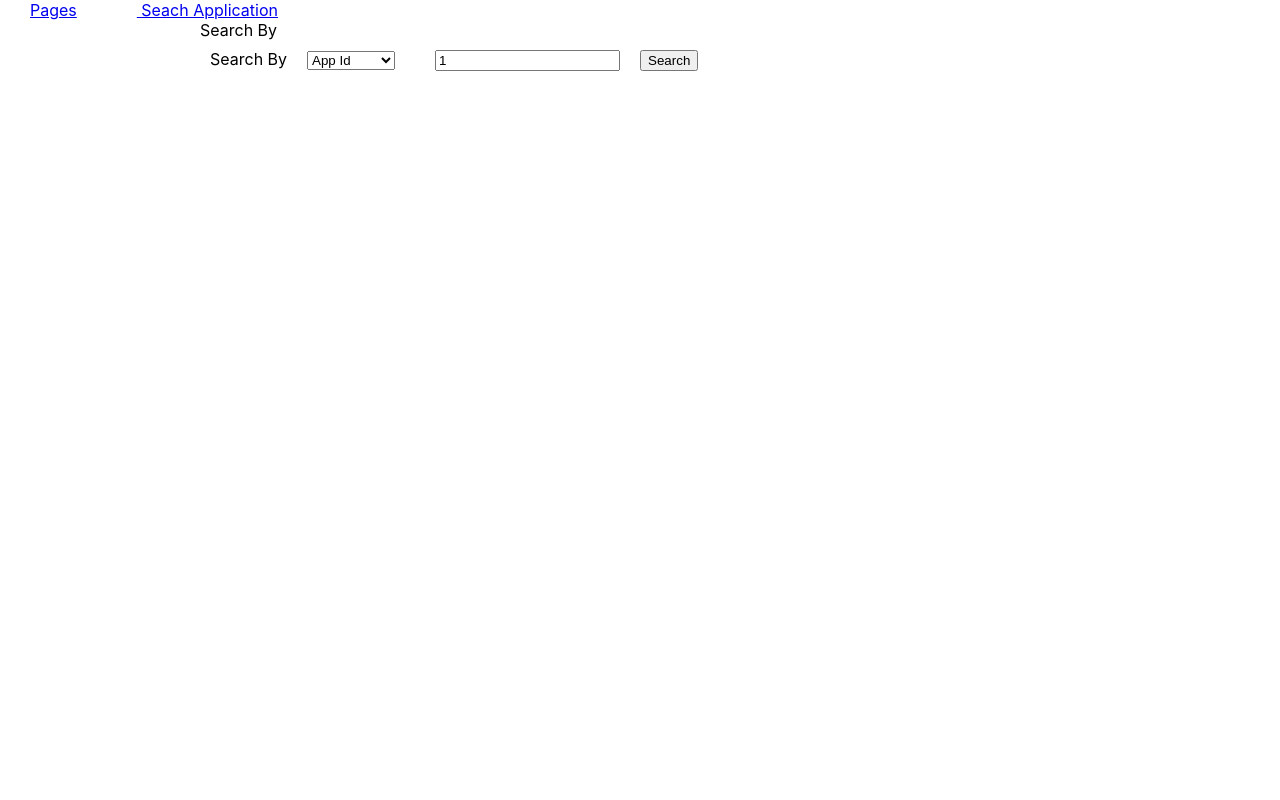
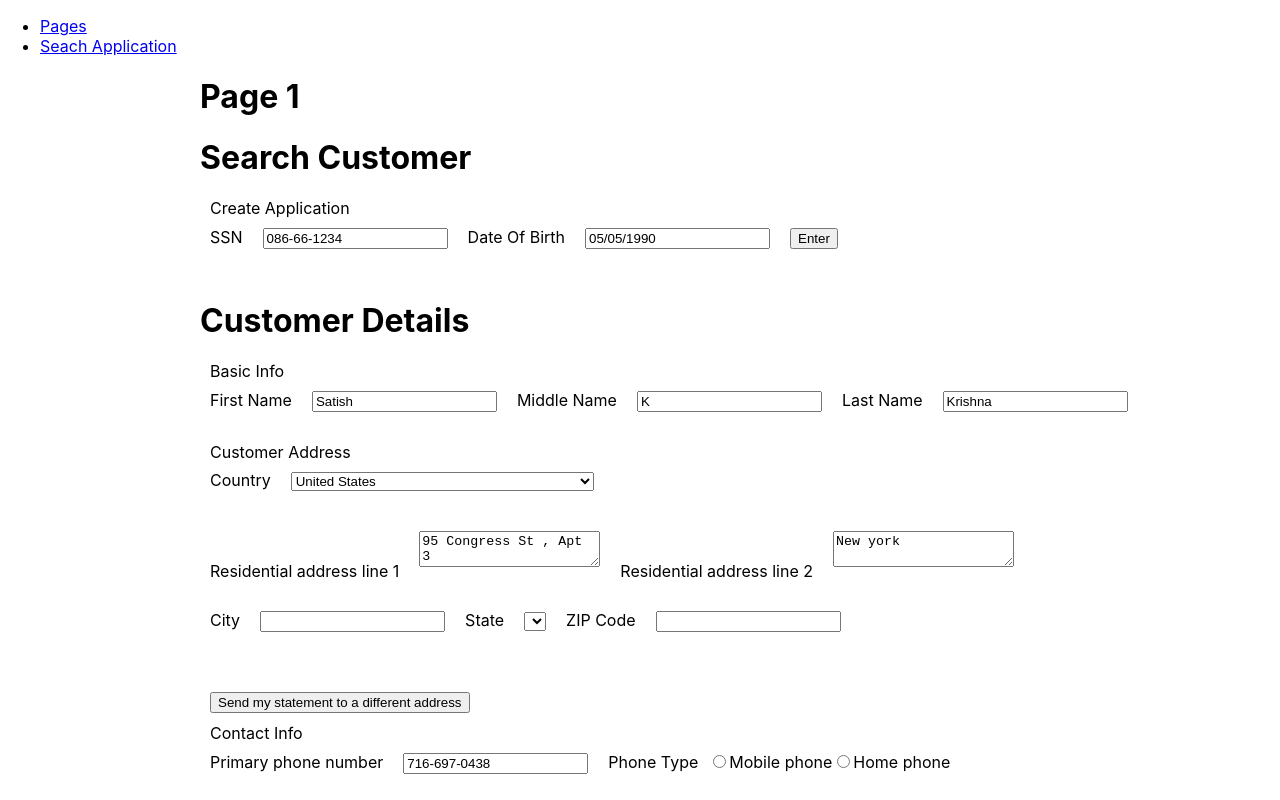
Before and after one commit to sathishstud1/Old-OnboardReact, a React (Create React App) app: page / in a window 1280 px wide. Shown: the top 800 px of the page. Built offline with nearby package versions, Linux system fonts and the light colour scheme.

Commit message:
Router Issue

```diff
--- a/src/App.js
+++ b/src/App.js
@@ -1,21 +1,12 @@
 import React from 'react';
 import './App.css';
-import {BrowserRouter} from 'react-router-dom';
+import { BrowserRouter as Router} from "react-router-dom";
 import Home from './Home';
 
-class App extends React.Component {
-  constructor(props) {
-    super(props);
-  }
-
-  render() {
-    return (
-      <BrowserRouter>
-        <div >
-          <Home/>
-        </div>
-      </BrowserRouter>
-    );
-  }
+export default function App() {
+  return (
+   <Router>
+      <Home/>
+   </Router>
+  );
 }
-export default App;
--- a/src/Home.js
+++ b/src/Home.js
@@ -3,31 +3,37 @@ import CustomerOnboard from './components/CustomerOnboard';
 import SearchApp from './components/SearchApp';
 import {Route, Link, Switch, Redirect } from 'react-router-dom';
 
-class Home extends React.Component {
-    constructor(props) {
-        super(props)
-    }
-
-  render() {
+export default function Home() {
   const liStyle = {
     display: 'inline',
     padding: 30
   }
-
   return (
        <div>
-          <header>
+          <main>
             <nav>
-              <li style={liStyle}><Link to="/">Pages</Link></li>
-              <li style={liStyle}><Link to="/search"> Seach Application</Link></li>
+              <ul>
+                <li ><Link to="/">Pages</Link></li>
+                <li ><Link to="/search"> Seach Application</Link></li>
+              </ul>
             </nav>
-          </header>
             <Switch>
-              <Route Path = '/search' component={SearchApp}></Route>
-              <Route exact Path ='/' component={CustomerOnboard}></Route>
+              <Route path="/" exact component={Pages} />
+              <Route path="/search"  component={Search} />
             </Switch>
+          </main>
         </div>
     );
 }
-}
-export default Home;
+
+const Pages = () => (
+  <div>
+    <CustomerOnboard/>
+  </div>
+);
+
+const Search = () => (
+  <div>
+    <SearchApp/>
+  </div>
+);
--- a/src/components/SearchApp.js
+++ b/src/components/SearchApp.js
@@ -41,8 +41,6 @@ class SearchApp extends React.Component {
   }
 
   renderTable = (data) =>{
-    console.log(data);
-
     let arr = [];
     arr.push(<CreateTable columnLabels = {this.columnLabels}
                           columnIds = {this.columnIds}
--- a/src/file/SearchApps.json
+++ b/src/file/SearchApps.json
@@ -2,7 +2,7 @@
     "page": "Search application",
     "sectionList":[
       {
-        "sectionName": "Search By",
+        "sectionName": "",
         "isSearch":true,
         "fields": [
               {
@@ -29,7 +29,7 @@
                 "name": "searchValue",
                 "type": "text",
                 "required": true,
-                "value": "1"
+                "value": ""
               },
               {
                 "label": "Search",
@@ -41,8 +41,8 @@
       {
         "sectionName": "Search Result",
         "isTable":true,
-        "ColumnLabels": ["App Id","First Name","Last Name"],
-        "ColumnIds":["_id", "firstname", "lastname"]
+        "ColumnLabels": ["App Id","First Name","Last Name","SSN"],
+        "ColumnIds":["_id", "firstname", "lastname","ssn"]
       }
     ]
 }
```
Lines whose indentation alone changed are shown as unchanged.
